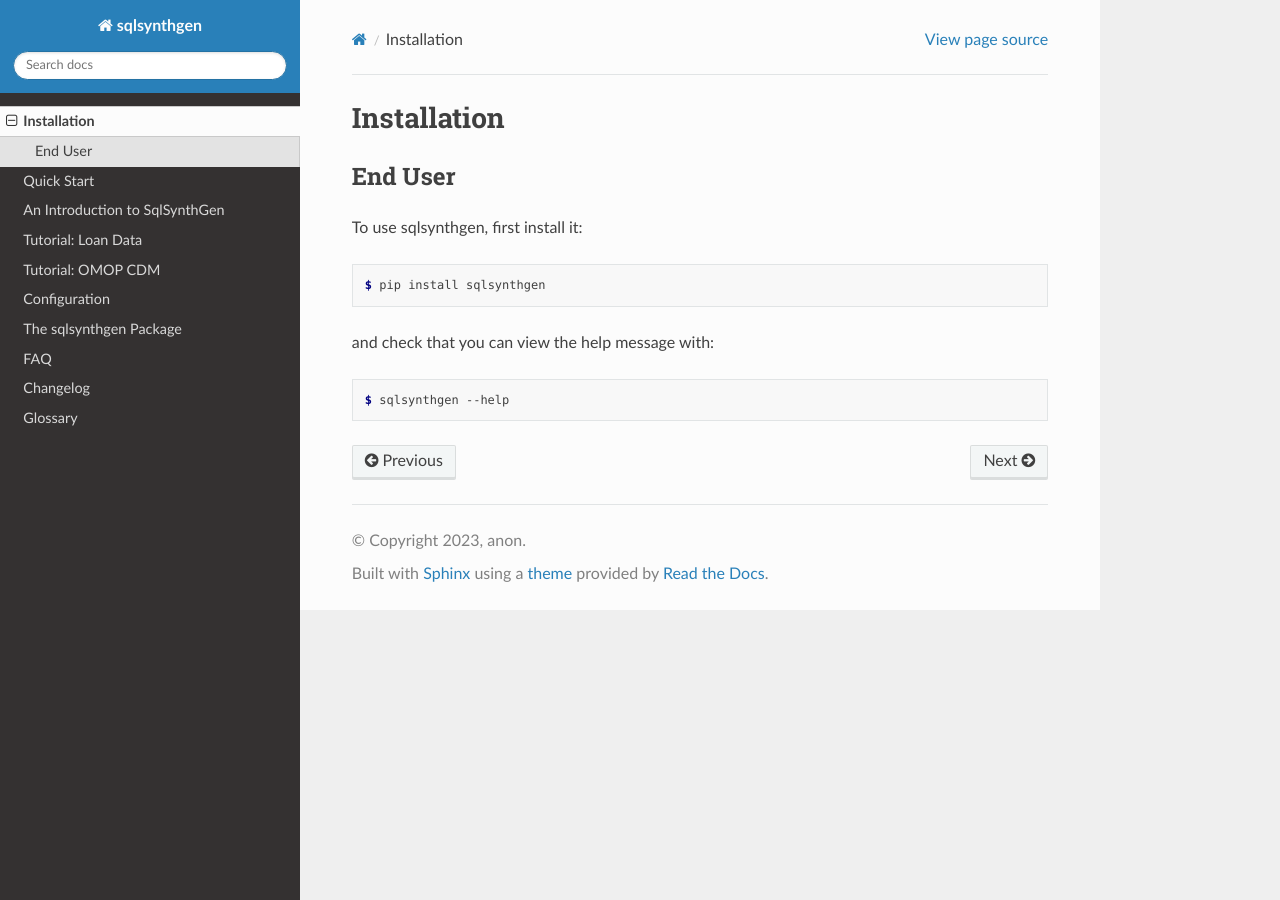
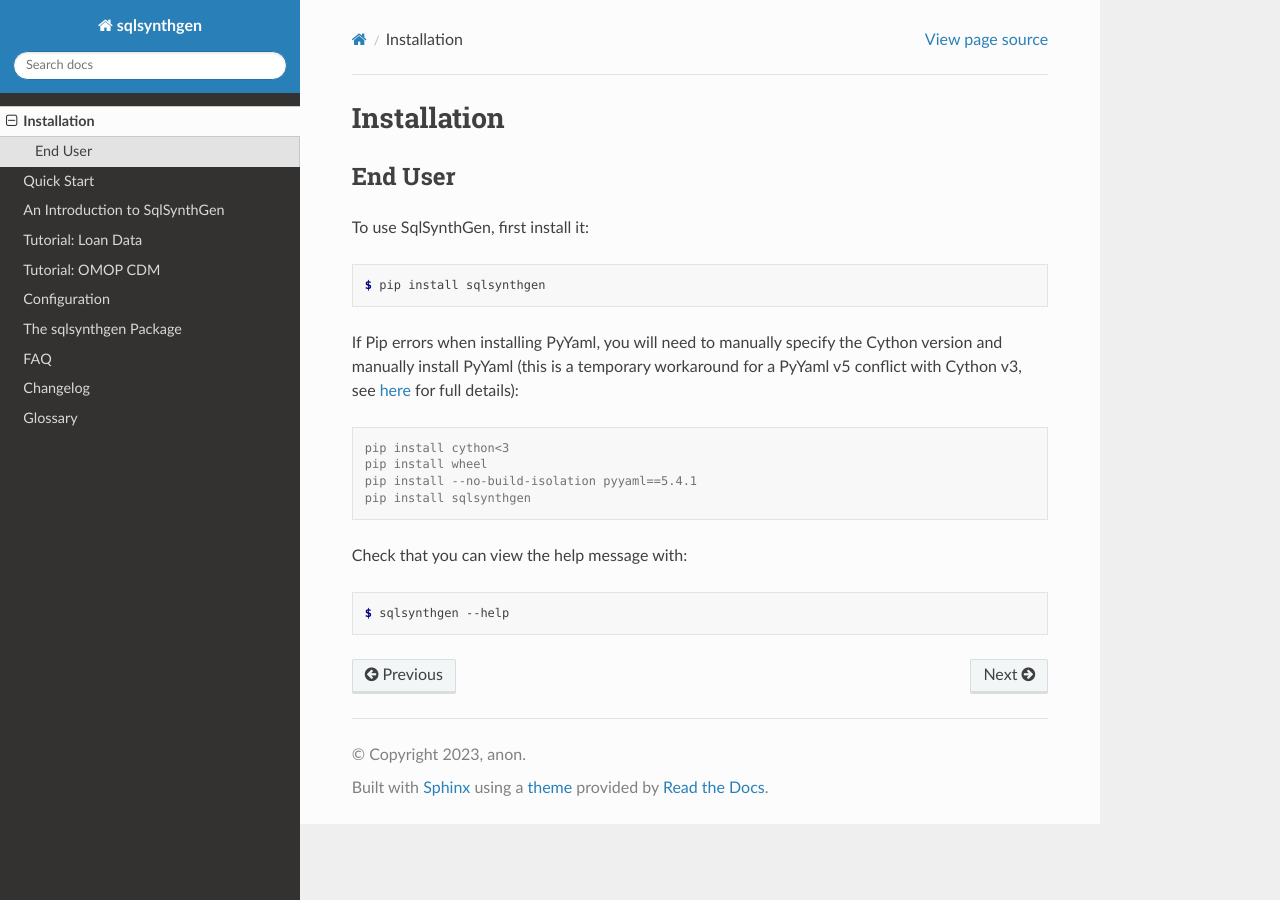
Before and after one commit to alan-turing-institute/sqlsynthgen, a Sphinx documentation site: the page built from docs/source/installation.rst, in a window 1280 px wide. Built offline with Sphinx 7.4.7 and the Read the Docs theme 2.0.0, drawn with Linux system fonts in a browser that asks for light colours.

Commit message:
Update installation docs for pyyaml workaround

```diff
--- a/docs/source/installation.rst
+++ b/docs/source/installation.rst
@@ -6,13 +6,23 @@ Installation
 End User
 --------
 
-To use sqlsynthgen, first install it:
+To use SqlSynthGen, first install it:
 
 .. code-block:: console
 
    $ pip install sqlsynthgen
 
-and check that you can view the help message with:
+
+If Pip errors when installing PyYaml, you will need to manually specify the Cython version and manually install PyYaml (this is a temporary workaround for a PyYaml v5 conflict with Cython v3, see `here <https://github.com/yaml/pyyaml/issues/601>`_ for full details):
+
+.. code-block:: console
+
+    pip install cython<3
+    pip install wheel
+    pip install --no-build-isolation pyyaml==5.4.1
+    pip install sqlsynthgen
+
+Check that you can view the help message with:
 
 .. code-block:: console
 
```
